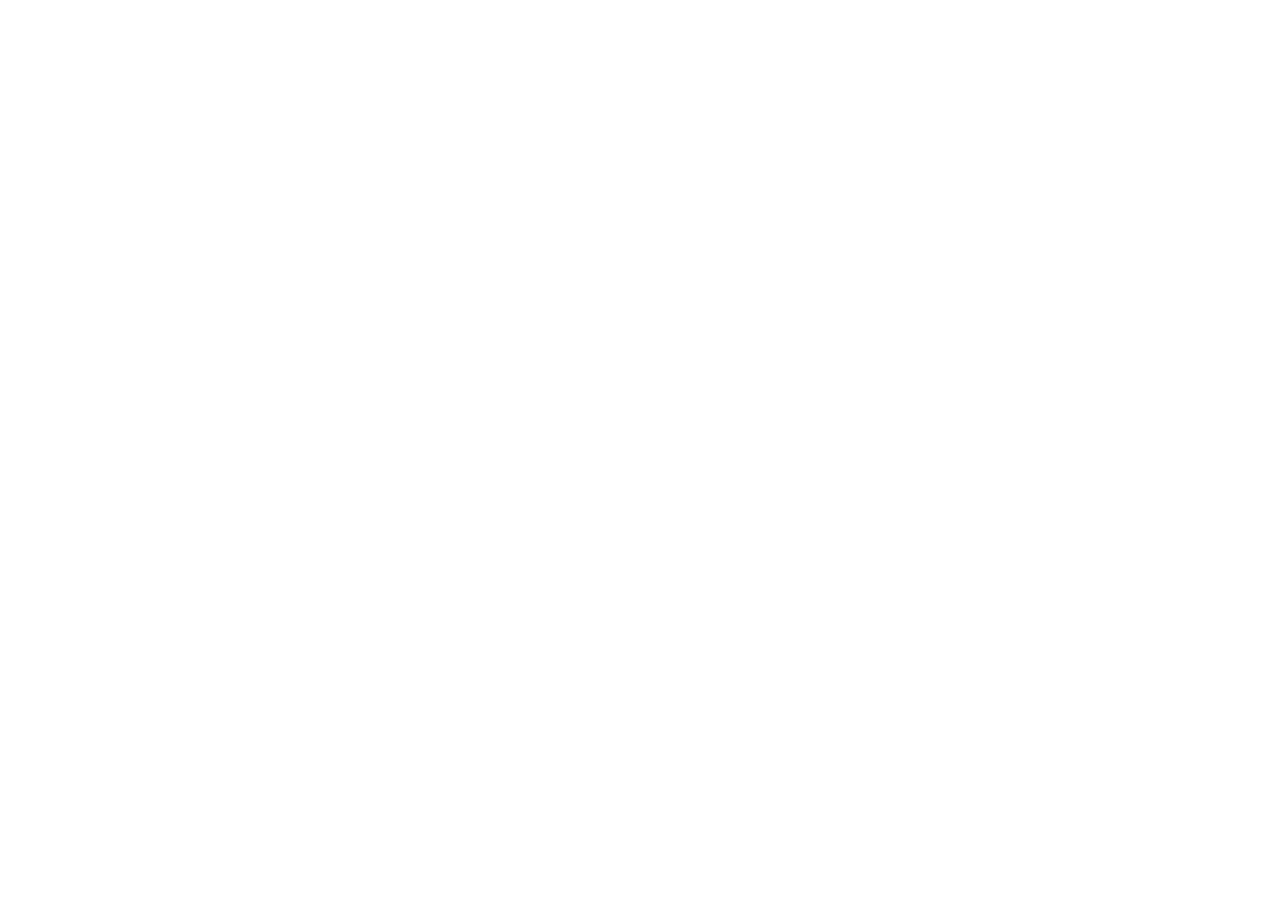
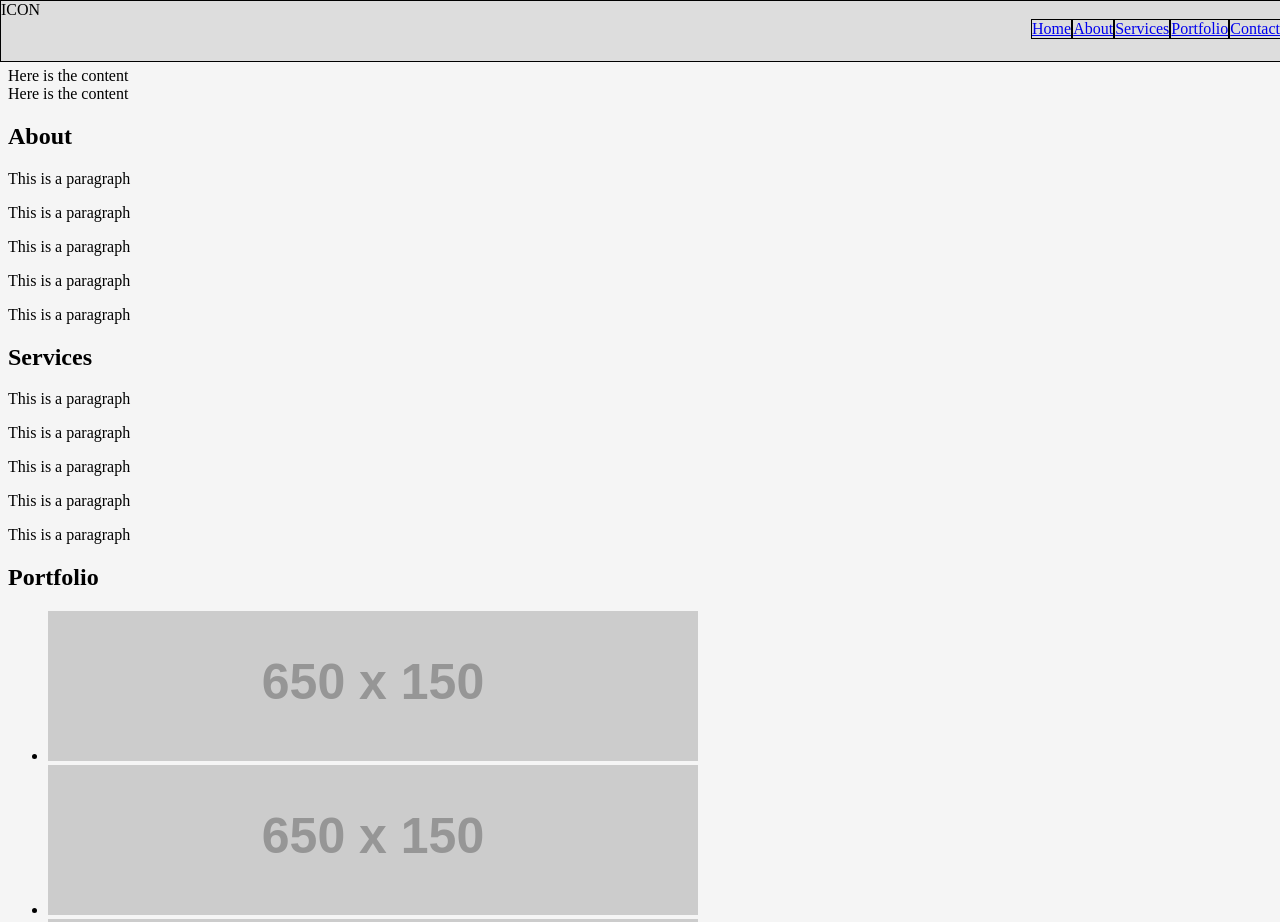
Before and after one commit to VEGALUISJ/Parallax_Website_Single_Page, a plain HTML site: page index.html in a window 1280 px wide. Shown: the top 922 px of the page. Before the commit the page ends 800 px from the top, so only its background shows below. Drawn offline with Linux system fonts and the light colour scheme; placeholder pictures from the web are drawn by us.

Commit message:
first changes with html and css

```diff
--- a/index.html
+++ b/index.html
@@ -1,11 +1,77 @@
 <!DOCTYPE html>
-<html>
+<html lanh="en">
+
     <head>
+        <meta charset="utf-8">
+        <meta http-equiv="X-UA-Compatible" content="IE=edge">
+        <meta name="viewport" content="width=divice-width, initial-scale=1">
+        <meta name="author" content="Discoveryvip.com">
+        <title>Parallax_COD Cold War</title>
+        <link rel="stylesheet" href="style.css">
+    </head>
 
-    </head>
     <body>
+        <header id="header">
+            <div id="menu">
+                <div class="navicon">ICON</div>
+                <nav>
+                    <ul>
+                        <li><a href="#home">Home</a></li>
+                        <li><a href="#about">About</a></li>
+                        <li><a href="#services">Services</a></li>
+                        <li><a href="#portfolio">Portfolio</a></li>
+                        <li><a href="#contact">Contact</a></li>
+                    </ul>
+                </nav>
+            </div>
+        </header>
+        <div id="wrapper">
 
+            <section id="home" class="section">
+                <h2>Home</h2>
+                <article>Here is the content</article>
+                <article>Here is the content</article>
+            </section>
+
+            <section id="about" class="section">
+                <h2>About</h2>
+                <p>This is a paragraph</p>
+                <p>This is a paragraph</p>
+                <p>This is a paragraph</p>
+                <p>This is a paragraph</p>
+                <p>This is a paragraph</p>
+            </section>
+
+            <section id="services" class="section">
+                <h2>Services</h2>
+                <p>This is a paragraph</p>
+                <p>This is a paragraph</p>
+                <p>This is a paragraph</p>
+                <p>This is a paragraph</p>
+                <p>This is a paragraph</p>
+            </section>
+
+            <section id="portfolio" class="section">
+                <h2>Portfolio</h2>
+                <article>
+                    <ul>
+                        <li><img src="https://via.placeholder.com/650x150/"></li>
+                        <li><img src="https://via.placeholder.com/650x150/"></li>
+                        <li><img src="https://via.placeholder.com/650x150/"></li>
+                        <li><img src="https://via.placeholder.com/650x150/"></li>
+                        <li><img src="https://via.placeholder.com/650x150/"></li>
+                    </ul>
+                </article>
+            </section>
+
+            <section id="contact" class="section">
+                <h2>Contact</h2>
+                <p>Contact information goes here</p>
+            </section>
+
+        </div>
     </body>
+
     <script>
 
     </script>
--- /dev/null
+++ b/style.css
@@ -0,0 +1,45 @@
+body {
+    background-color: whitesmoke;
+}
+
+a{
+
+}
+
+#header {
+    height: 60px;
+    width: 100%;
+    position: fixed;
+    top: 0%;
+    left: 0px;
+    border: 1px solid black;
+    background-color: #ddd;
+}
+
+#menu.navicon {
+    display: none;
+    font-size: 2em;
+}
+
+#menu nav {
+    float: right;
+}
+
+#menu nav ul {
+    padding: 0;
+    margin: 0;
+}
+
+#menu nav li {
+    float: left;
+    list-style-type: none;
+    border: 1px solid black;
+}
+
+/*
+
+
+
+
+
+*/
```
